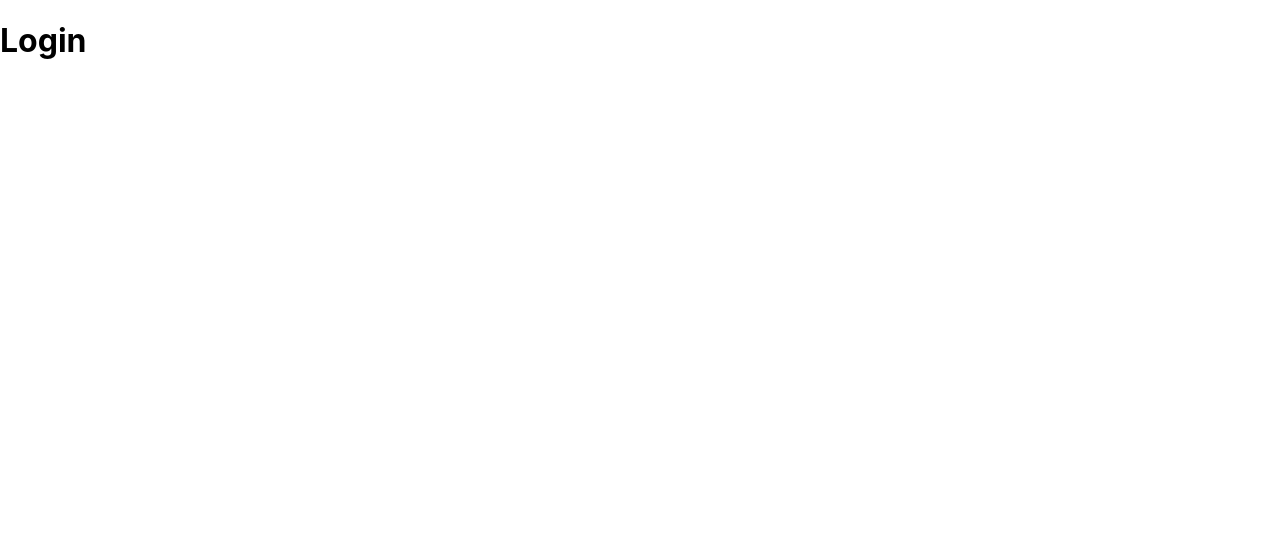
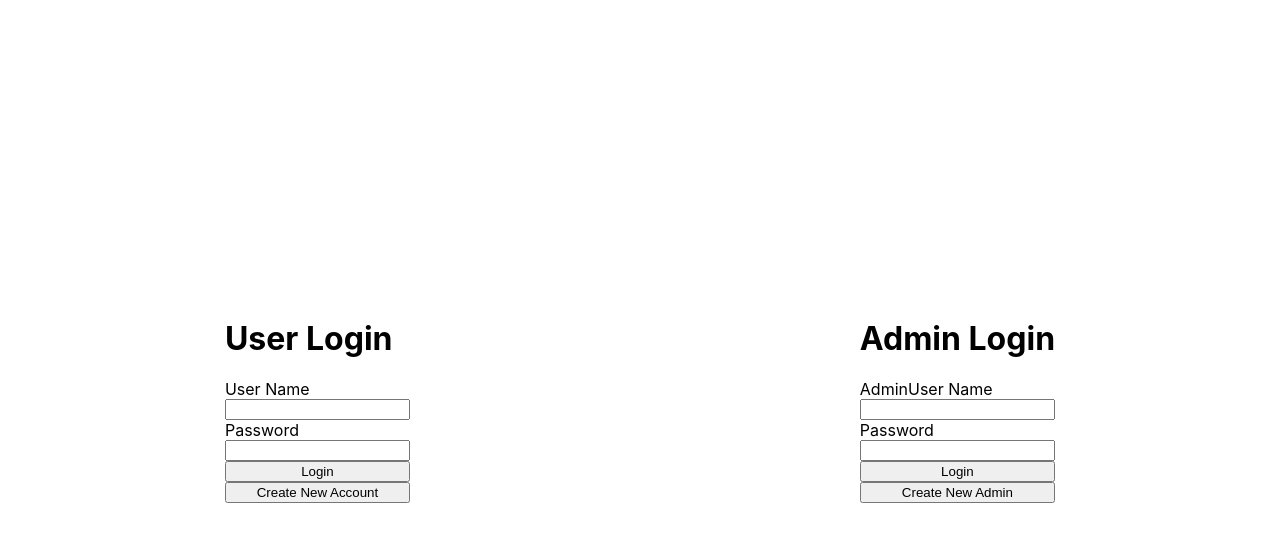
Before and after one commit to UppariAkshay/e-commere-fullstack, a React (Create React App) app: page /login in a window 1280 px wide. Shown: the top 542 px of the page. Built offline with nearby package versions, Linux system fonts and the light colour scheme.

Commit message:
created login and register for user and admin along with backend integration

```diff
--- a/src/Components/Login/index.css
+++ b/src/Components/Login/index.css
@@ -0,0 +1,15 @@
+.loginComponentMainContainerDIV
+{
+    display: flex;
+    flex-direction: row;
+    justify-content: space-around;
+    align-items: center;
+    width: 100vw;
+    height: 100vh;
+}
+
+.loginFormFORM
+{
+    display: flex;
+    flex-direction: column;
+}
--- a/src/Components/Login/index.js
+++ b/src/Components/Login/index.js
@@ -1,8 +1,160 @@
-function Login()
-{
+import './index.css'
+import { useState } from 'react'
+
+function Login() {
+    // USER state varaibles
+    const [createNewUser, setCreateNewUser] = useState(false)
+    const [userName, setUserName] = useState('')
+    const [userPassword, setUserPassword] = useState('')
+    const [newUserName, setNewUserName] = useState('')
+    const [newUserPassword, setNewUserPassowrd] = useState('')
+
+    //ADMIN state variables
+    const [adminUserName, setAdminUserName] = useState('')
+    const [adminPassword, setAdminPassword] = useState('')
+    const [newAdminUserName, setNewAdminUserName] = useState('')
+    const [newAdminPassword, setNewAdminPassword] = useState('')
+    const [createNewAdmin, setCreateNewAdmin] = useState(false)
+
+
+//-----------User methods-------------------
+
+    const addNewUserForm = () => {
+
+        const registerUser = async (e) => {
+            e.preventDefault()
+            const options = {
+                method: 'POST',
+                headers: {
+                    'Content-Type': 'application/json'
+                },
+                body: JSON.stringify({username: newUserName, password: newUserPassword})
+            }
+
+            console.log(options)
+
+            const response = await fetch('http://localhost:5000/register', options)
+            const responseData = await response.json()
+
+            setCreateNewUser(false)
+        }
+
+        return <form className='loginFormFORM' onSubmit={(e) => registerUser(e)}>
+            <h1>Create New User</h1>
+            <label htmlFor='newUserName'>User Name</label>
+            <input onChange={(e) => setNewUserName(e.target.value)} id='newUserName' value={newUserName} type="text" />
+
+            <label htmlFor='newUserPassword'>Password</label>
+            <input onChange={(e) => setNewUserPassowrd(e.target.value)} id='newUserPassword' type="text" />
+
+            <button type='submit'>Register</button>
+        </form>
+    }
+
+    const loginUserForm = () => {
+        const loginUser = async e  => {
+            e.preventDefault()
+
+            const options = {
+                method: 'POST',
+                headers: {
+                    'Content-Type': 'application/json'
+                },
+                body: JSON.stringify({username: userName, password: userPassword})
+            }
+
+            const response = await fetch('http://localhost:5000/login', options)
+            const responseData = await response.json()
+            console.log(responseData)
+
+        }
+        return <form className='loginFormFORM' onSubmit={(e) => loginUser(e)}>
+            <h1>User Login</h1>
+            <label htmlFor='username'>User Name</label>
+            <input onChange={(e) => setUserName(e.target.value)} id='username' value={userName} type="text" />
+
+            <label htmlFor='password'>Password</label>
+            <input onChange={(e) => setUserPassword(e.target.value)} id='password' type="text" />
+
+            <button type="submit">Login</button>
+            <button type='button' onClick={() => setCreateNewUser(true)}>Create New Account</button>
+        </form>
+    }
+
+
+
+//-------------Admin methods-----------------
+
+    const addNewAdminForm = () => {
+        const registerAdmin = async (e) => {
+            e.preventDefault()
+            const options = {
+                method: 'POST',
+                headers: {
+                    'Content-Type': 'application/json'
+                },
+                body: JSON.stringify({admin_username: newAdminUserName, admin_password: newAdminPassword})
+            }
+
+
+
+            const response = await fetch('http://localhost:5000/register-admin', options)
+            const responseData = await response.json()
+            console.log(responseData)
+
+            setCreateNewUser(false)
+        }
+
+        return <form className='loginFormFORM' onSubmit={(e) => registerAdmin(e)}>
+            <h1>Create New Admin</h1>
+            <label htmlFor='newAdminUserName'>Admin User Name</label>
+            <input onChange={(e) => setNewAdminUserName(e.target.value)} id='newUserName' value={newAdminUserName} type="text" />
+
+            <label htmlFor='newAdminPassword'>Admin Password</label>
+            <input onChange={(e) => setNewAdminPassword(e.target.value)} id='newUserPassword' value={newAdminPassword} type="text" />
+
+            <button type='submit'>Register</button>
+        </form>
+    }
+
+    const loginAdminForm = () => {
+        const loginAdmin = async (e) => {
+            e.preventDefault()
+
+            const options = {
+                method: 'POST',
+                headers: {
+                    'Content-Type': 'application/json'
+                },
+                body: JSON.stringify({admin_username: adminUserName, admin_password: adminPassword})
+            }
+
+            const response = await fetch('http://localhost:5000/login-admin', options)
+            const responseData = await response.json()
+
+            console.log(responseData)
+        }
+
+        return <form className='loginFormFORM' onSubmit={(e) => loginAdmin(e)}>
+                    <h1>Admin Login</h1>
+                    <label htmlFor='adminUserName'>AdminUser Name</label>
+                    <input id='adminUserName' onChange={(e) => setAdminUserName(e.target.value)} value={adminUserName} type="text" />
+
+                    <label htmlFor='adminPassword'>Password</label>
+                    <input id='adminPassword' onChange={(e) => setAdminPassword(e.target.value)} value={adminPassword} type="text" />
+
+                    <button type="submit">Login</button>
+                    <button onClick={() => setCreateNewAdmin(true)}>Create New Admin</button>
+                </form>
+    }
+
+
     return (
-        <div>
-            <h1>Login</h1>
+        <div className="loginComponentMainContainerDIV">
+            {createNewUser ? addNewUserForm() : loginUserForm()}
+
+            {createNewAdmin ? addNewAdminForm() : loginAdminForm()}
+
         </div>
     )
 }
```
Also changed, not shown: src/ReusableComponents/LoginForm/index.js (added, +19 -0 lines).
